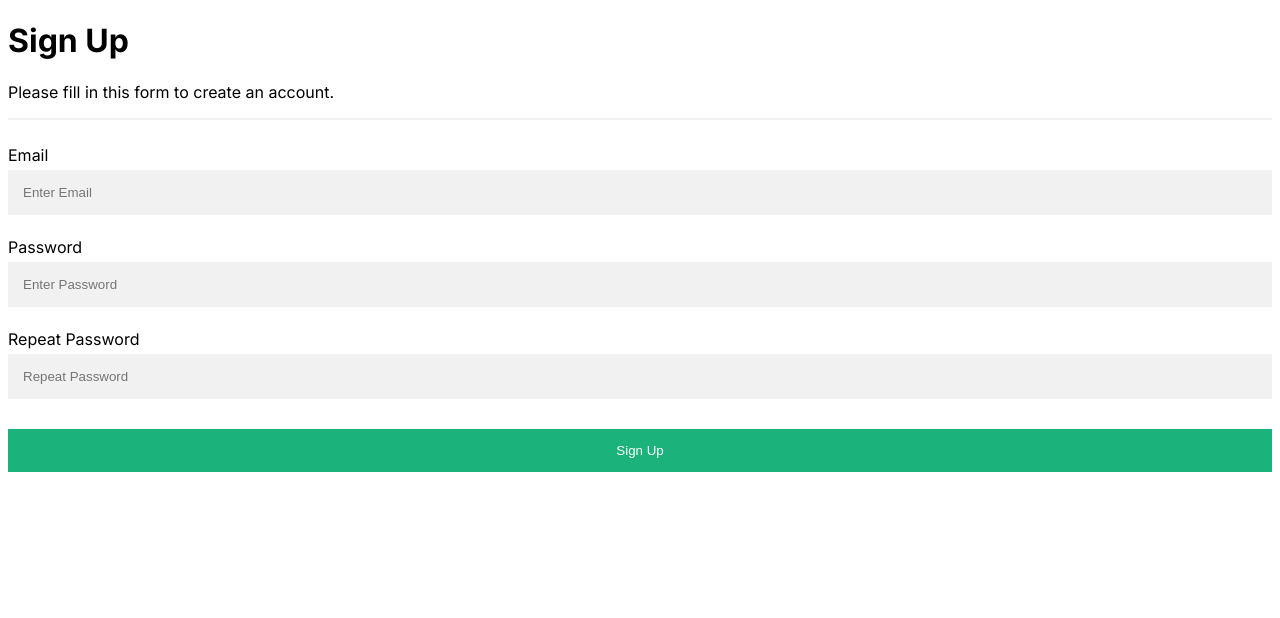
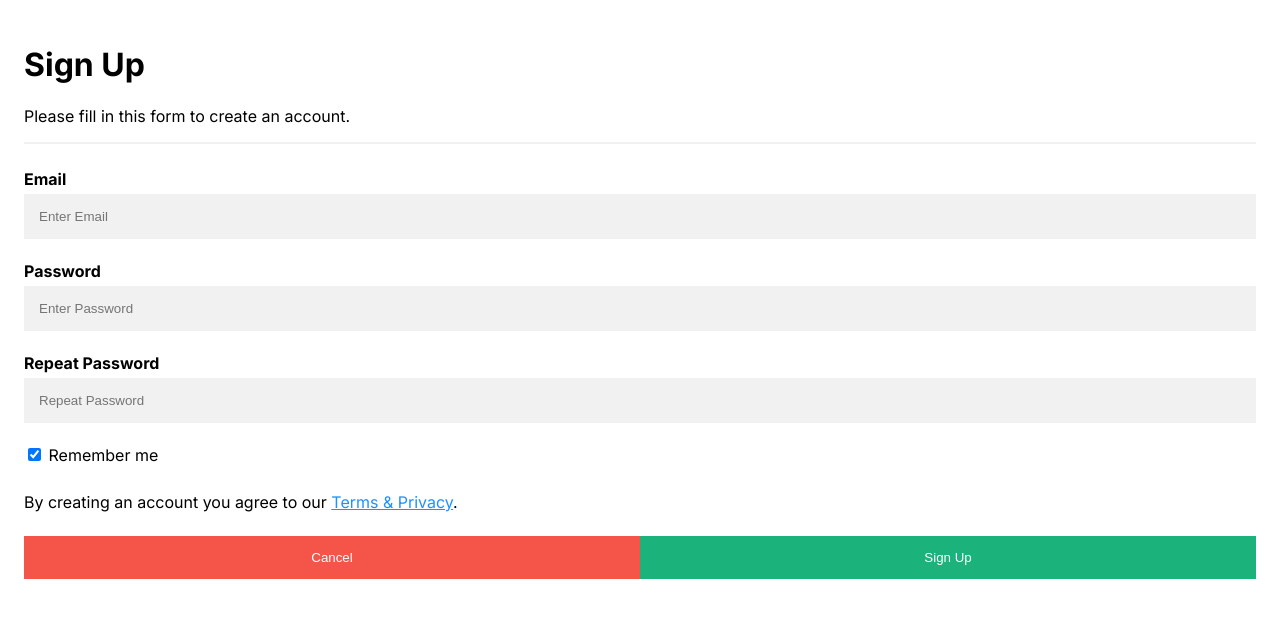
Before and after one commit to chldmsqls34/linus-team-fe, a Next.js app: page /join in a window 1280 px wide. Shown: the top 618 px of the page. Built offline with nearby package versions, Linux system fonts and the light colour scheme.

Commit message:
Fix : Update join page with improved form and checkbox
Join page now includes a checkbox for "Remember me" option and code structure for form fields has been revised for better readability. Minor style adjustments have been made as well for an enhanced user experience.

```diff
--- a/app/join/page.tsx
+++ b/app/join/page.tsx
@@ -4,7 +4,10 @@ import React, {useState} from "react";
 import './style.css';
 
 export default function Register() {
-    const [email, setEmail] = useState("");
+    const [checked, setChecked] = useState(true);
+    const handleCheckChange = () => {
+        setChecked(!checked);
+    };
     const [password, setPassword] = useState("");
     const [repeatPassword, setRepeatPassword] = useState("");
 
@@ -16,51 +19,33 @@ export default function Register() {
         }
     };
 
-    return (<>
-            <div>
-                <h1>Sign Up</h1>
-                <p>Please fill in this form to create an account.</p>
-                <hr/>
+    return (
+        <div className="container">
+            <h1>Sign Up</h1>
+            <p>Please fill in this form to create an account.</p>
+            <hr/>
 
-                <form onSubmit={onFormSubmit}>
-                    <label>
-                        Email
-                        <input
-                            type="text"
-                            placeholder="Enter Email"
-                            value={email}
-                            onChange={(e) => setEmail(e.target.value)}
-                            required
-                        />
-                    </label>
+            <label htmlFor="email"><b>Email</b></label>
+            <input type="text" placeholder="Enter Email" name="email" required/>
 
-                    <label>
-                        Password
-                        <input
-                            type="password"
-                            placeholder="Enter Password"
-                            value={password}
-                            onChange={(e) => setPassword(e.target.value)}
-                            required
-                        />
-                    </label>
+            <label htmlFor="psw"><b>Password</b></label>
+            <input type="password" placeholder="Enter Password" name="psw" required/>
 
-                    <label>
-                        Repeat Password
-                        <input
-                            type="password"
-                            placeholder="Repeat Password"
-                            value={repeatPassword}
-                            onChange={(e) => setRepeatPassword(e.target.value)}
-                            required
-                        />
-                    </label>
+            <label htmlFor="psw-repeat"><b>Repeat Password</b></label>
+            <input type="password" placeholder="Repeat Password" name="psw-repeat" required/>
 
-                    <div>
-                        <button type="submit">Sign Up</button>
-                    </div>
-                </form>
+            <label>
+                <input type="checkbox" checked={checked} onChange={handleCheckChange} name="remember"
+                       style={{marginBottom: '15px'}}/> Remember me
+            </label>
+
+            <p>By creating an account you agree to our <a href="#" style={{color: 'dodgerblue'}}>Terms & Privacy</a>.
+            </p>
+
+            <div className="clearfix">
+                <button type="button" className="cancelbtn">Cancel</button>
+                <button type="submit" className="signupbtn">Sign Up</button>
             </div>
-        </>
+        </div>
     );
 }
```
